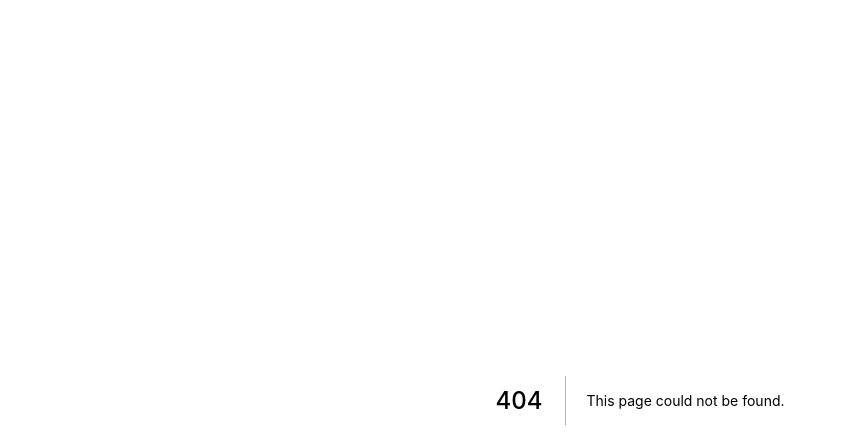
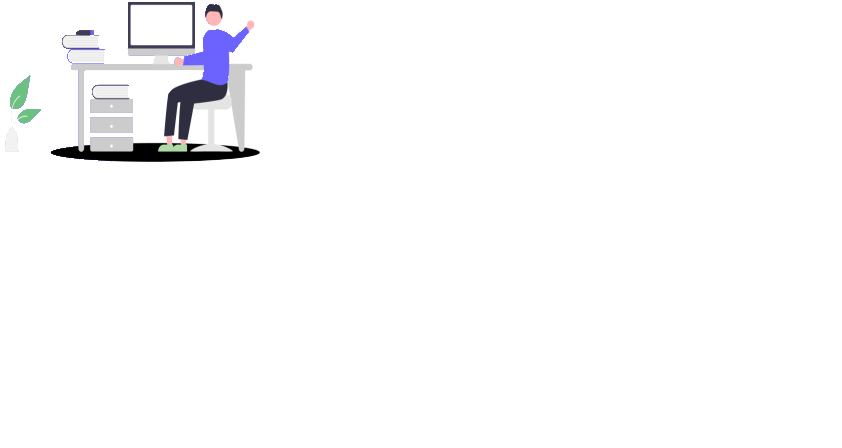
Before and after one commit to Ljonel/edit-it, a Next.js app: page /login in a window 1280 px wide. Before the commit this address had no page. Shown: the top 448 px of the page, without its empty margins (0-842 px from the left). Built offline with nearby package versions, Linux system fonts and the light colour scheme.

Commit message:
Create LoginPage and start make it

```diff
--- /dev/null
+++ b/src/components/LoginPage/LoginPage.tsx
@@ -0,0 +1,15 @@
+import React, { FC } from "react";
+import Image from "next/image";
+
+/* -- Components imports -- */
+import { LoginPageWrapper } from "./LoginPageStyled";
+
+import IMG from "../../imgs/LoginPageIMG.png"
+
+export const LoginPage : FC = () => {
+    return(
+        <LoginPageWrapper>
+            <Image src={IMG} alt=""/>
+        </LoginPageWrapper>
+    );
+};
--- /dev/null
+++ b/src/components/LoginPage/LoginPageStyled.tsx
@@ -0,0 +1,19 @@
+import styled from "styled-components";
+
+export const LoginPageWrapper = styled.div`
+    width: 100vw;
+    background-color: white;
+    height: 100vh;
+    position: relative;
+    .circle, .content{
+        width: 40%;
+        height: 100%;
+    }
+    .circle{
+        background-color: #a39cf6;
+        border-radius: 0 0 50% 0;
+    }
+    .content{
+
+    }
+`;
--- /dev/null
+++ b/src/pages/login.tsx
@@ -0,0 +1,11 @@
+import React, { SyntheticEvent, useState } from "react";
+
+/* -- Components imports -- */
+import { LoginPage } from './../components/LoginPage/LoginPage';
+
+const Login = () => {
+    return(
+        <LoginPage/>
+    );
+};
+export default Login;
```
Also changed, not shown: src/imgs/LoginPageIMG.png (added).
